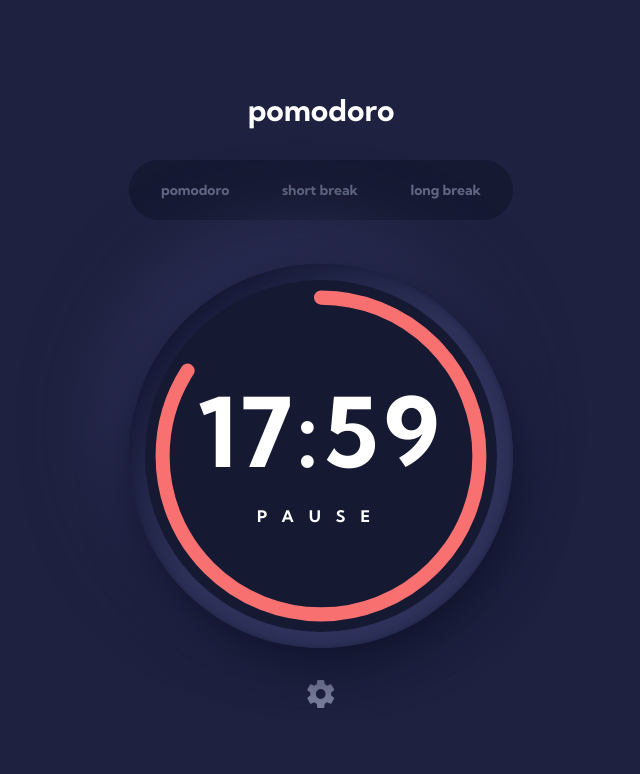
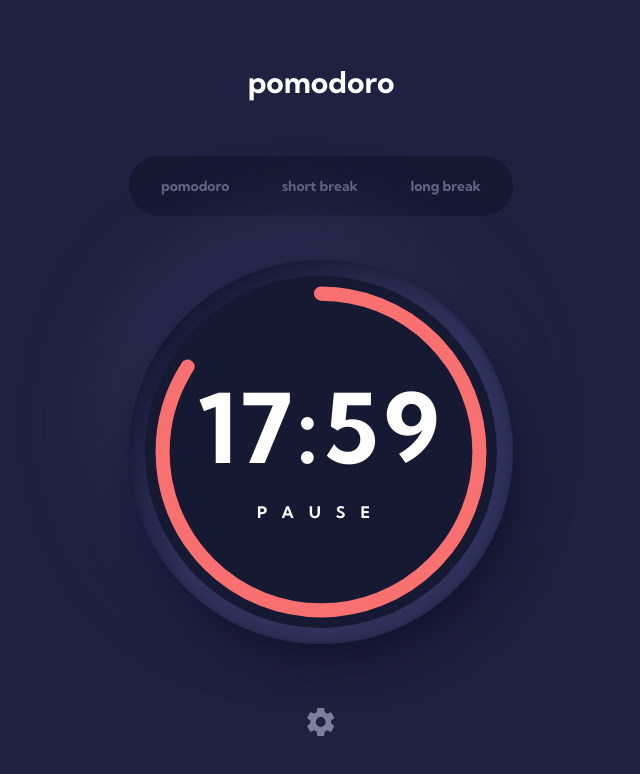
Before and after one commit to Georginio-prod/Promodoro-app, a Vue app: page / in a window 1280 px wide. Shown: the top 774 px of the page, without its empty margins (319-959 px from the left). Built offline with nearby package versions, Linux system fonts and the light colour scheme.

Commit message:
style: modification the style

```diff
--- a/src/components/card.vue
+++ b/src/components/card.vue
@@ -3,7 +3,7 @@
         <div class="text-center text-white">
             <p class="text-3xl font-bold">pomodoro</p>
         </div>
-        <div class="flex bg-bgbtn w-96 rounded-full justify-between px-2 py-2 text-sm font-bold mt-8 text-ft text-opacity-40 ">
+        <div class="flex bg-bgbtn w-96 rounded-full justify-between px-2 py-2 text-sm font-bold mt-14 text-ft text-opacity-40 ">
             <button class="px-6 py-3 bg-transparent rounded-full hover:bg-bgbout hover:text-fth">pomodoro</button>
             <button class="px-6 py-3 bg-transparent rounded-full hover:bg-bgbout hover:text-fth"> short break</button>
             <button class="px-6 py-3 bg-transparent rounded-full hover:bg-bgbout hover:text-fth">long break</button>
@@ -32,7 +32,7 @@
 
         </div>
 
-        <div class="pt-8">
+        <div class="pt-16">
             <img src="/public/icon-settings.svg" alt="paramètre" onclick="">
         </div>
 
```
